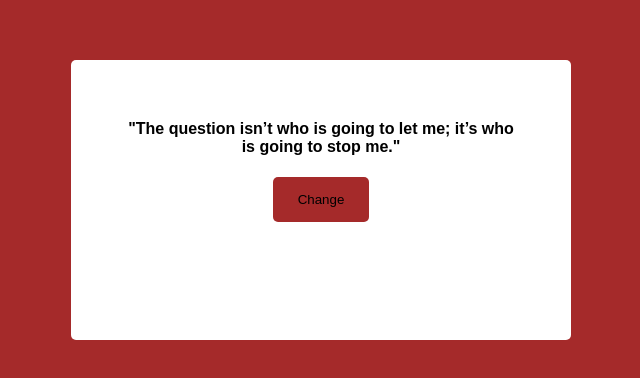
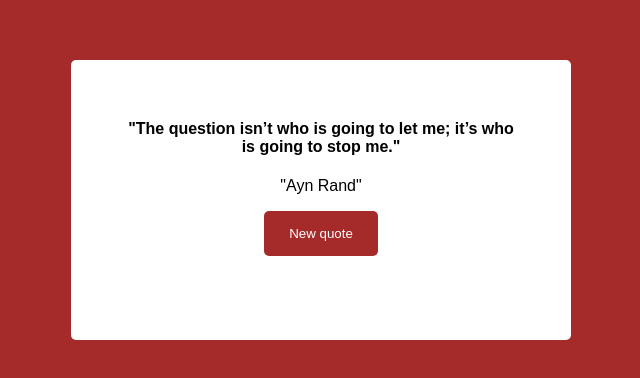
Before and after one commit to germandiaz17/quotes-React, a React (Create React App) app: page / in a window 1280 px wide. Shown: the part 200-578 px from the top of the page, without its empty margins (319-959 px from the left). Built offline with nearby package versions, Linux system fonts and the light colour scheme.

Commit message:
funcionalidad terminada requisitos:100%

```diff
--- a/src/App.css
+++ b/src/App.css
@@ -31,4 +31,5 @@
   padding: 15px 25px;
   background-color: brown;
   cursor: pointer;
+  color: white;
 }
--- a/src/components/QuotsBox.js
+++ b/src/components/QuotsBox.js
@@ -13,7 +13,8 @@
     return(
         <div className='quote-box'>
             <h4>"{phrase[state].quote}"</h4>
-            <button className='change' type='button' onClick={() => {setState(randomNumber())}}>Change</button>
+            <p>"{phrase[state].author}"</p>
+            <button className='change' type='button' onClick={() => {setState(randomNumber())}}>New quote</button>
         </div>
     )
 }
```
